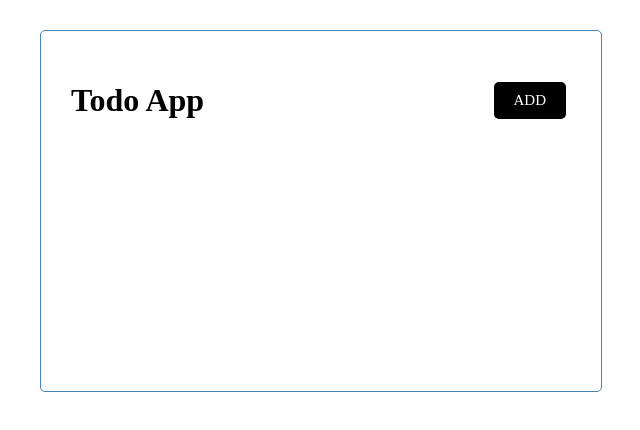
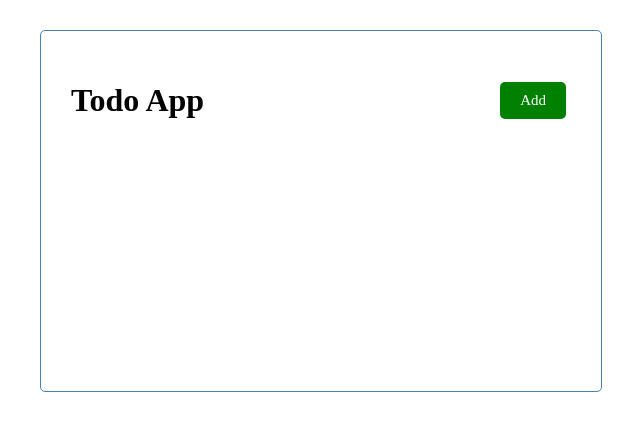
Before and after one commit to mongy92/react-todo-app, a React (Create React App) app: page / in a window 1280 px wide. Shown: the top 430 px of the page, without its empty margins (319-959 px from the left). Built offline with nearby package versions, Linux system fonts and the light colour scheme.

Commit message:
create and use Button comonent

```diff
--- /dev/null
+++ b/src/Components/Button.tsx
@@ -0,0 +1,16 @@
+import React from 'react';
+
+interface Props {
+  title: string;
+  color?: string;
+}
+
+const Button: React.FC<Props> = ({ title, color = 'black' }) => {
+  return (
+    <button className='btn' style={{ backgroundColor: color }}>
+      {title}
+    </button>
+  );
+};
+
+export default Button;
--- a/src/Components/Header.tsx
+++ b/src/Components/Header.tsx
@@ -1,4 +1,5 @@
 import React from 'react';
+import Button from './Button';
 
 interface Props {
   title?: string;
@@ -8,7 +9,7 @@ const Header: React.FC<Props> = ({ title = 'Welcome' }) => {
   return (
     <header className='header'>
       <h1>{title}</h1>
-      <button className='btn'>ADD</button>
+      <Button title='Add' color='green' />
     </header>
   );
 };
```
